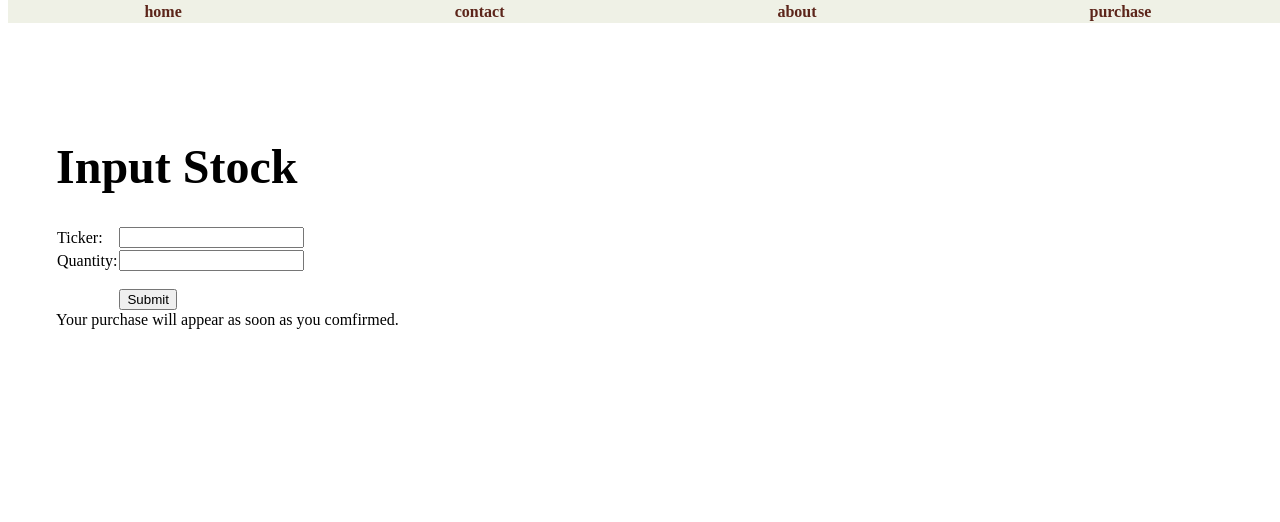
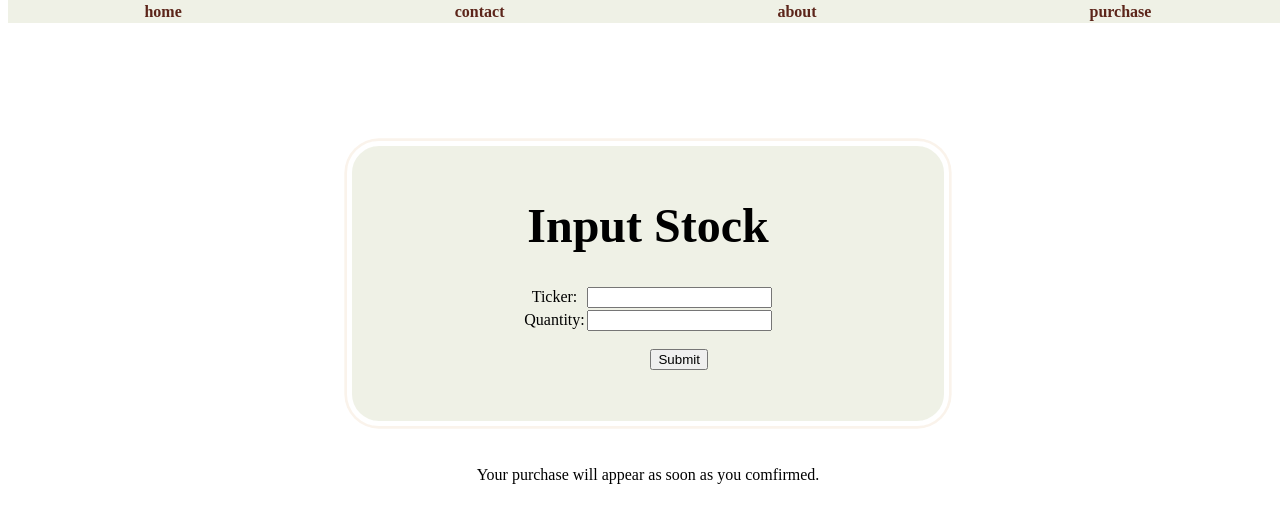
Before and after one commit to pbanbu1/TradeFolio_TCC, a website: page public/purchase.html in a window 1280 px wide. Drawn offline with Linux system fonts and the light colour scheme.

Commit message:
Added styling for the form

```diff
--- a/public/purchase.html
+++ b/public/purchase.html
@@ -1,11 +1,33 @@
 <!DOCTYPE html>
 <html>
+
 <head>
     <meta charset="utf-8">
     <meta name="viewport" content="width=device-width, initial-scale=1.0">
     <title>TradeFolio - Pruchase</title>
     <link rel="stylesheet" type="text/css" href="main.css">
     <script src=".js/purchase.js"></script>
+    <style>
+        body {
+            text-align: center;
+        }
+
+        .form {
+            display: flex;
+            justify-content: center;
+            text-align: center;
+            margin-top: 50px;
+            margin-bottom: 60px;
+            background-color: #eff1e6;
+            margin: 50px auto 40px auto;
+            width: 50%;
+            padding-top: 20px;
+            padding-bottom: 50px;
+            border-radius: 2em;
+            border: 5px solid #fff;
+            box-shadow: 0 0 0 2pt #FAF3EB;
+        }
+    </style>
 </head>
 <header>
     <nav>
@@ -18,16 +40,17 @@
 
 <body>
     <div style="margin: 0.5in;">
+        <div class="form">
             <form name="stock" onsubmit="validateStock(); return false">
                 <h1>Input Stock</h1>
                 <table style="border: 0;">
                     <tr>
                         <td style="border: 0;  text-transform: capitalize;">ticker:</td>
-                <td style="border: 0; text-transform: uppercase;"><input type="text" name="ticker"></input></td>
+                        <td style="border: 0; text-transform: uppercase;"><input type="text" name="ticker" id="ticker"></input><span id="tickerError"></span></td>
                     </tr>
                     <tr>
                         <td style="border: 0;  text-transform: capitalize;">quantity:</td>
-                <td style="border: 0;"><input type="text" name="qty"></input></td>
+                        <td style="border: 0;"><input type="text" name="qty" id="qty"></input><span id="qtyError"></span></td>
                     </tr>
                     <tr style="height: 12pt;"></tr>
                     <tr>
@@ -36,10 +59,11 @@
                     </tr>
                 </table>
             </form>
-
+        </div>
         <div id="purchase_data">Your purchase will appear as soon as you comfirmed.</div>
 
     </div>
     <div id='debug'></div>
 </body>
+
 </html>
```
Lines whose indentation alone changed are shown as unchanged.
